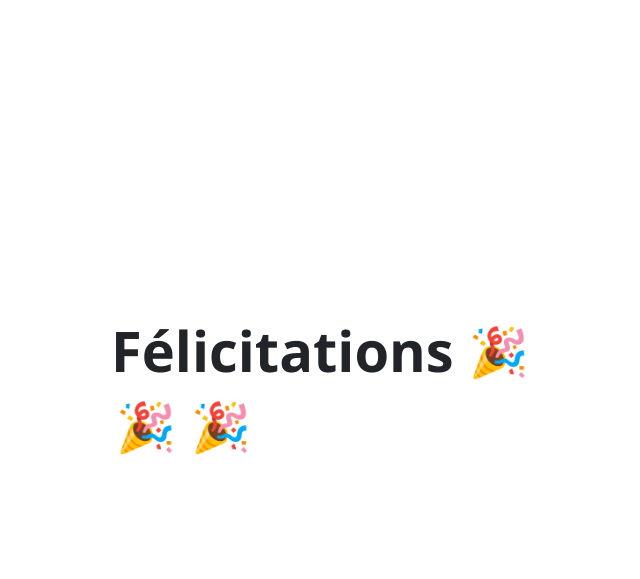
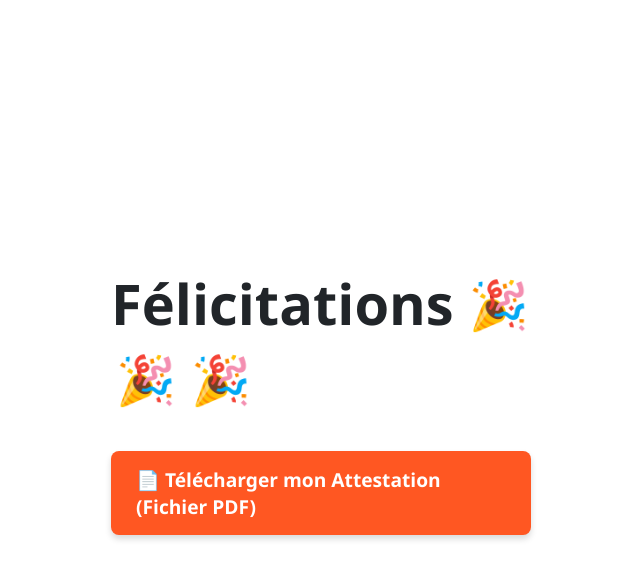
Before and after one commit to nzumbulantos-coder/generateur-qr, a Flask app: page /candidat in a window 1280 px wide. Shown: the top 579 px of the page, without its empty margins (249-889 px from the left). Run offline with Flask 3, Linux system fonts and the light colour scheme.

Commit message:
Add files via upload

```diff
--- a/templates/candidat.html
+++ b/templates/candidat.html
@@ -2,7 +2,6 @@
 <html lang="fr">
 <head>
     <meta charset="UTF-8">
-    <!-- Cette ligne essentielle force la page à s'adapter à la taille de l'écran du téléphone -->
     <meta name="viewport" content="width=device-width, initial-scale=1.0">
     <title>Félicitations</title>
     <style>
@@ -20,14 +19,14 @@
             max-width: 600px;
             width: 100%;
             padding: 20px;
-            box-sizing: border-box; /* Intègre le padding dans le calcul de la largeur */
+            box-sizing: border-box;
         }
         .header-row {
             display: flex;
             align-items: center;
             gap: 15px;
             margin-bottom: 5px;
-            flex-wrap: wrap; /* Permet à l'emoji d'aller à la ligne si l'écran est minuscule */
+            flex-wrap: wrap;
         }
         h1 {
             font-size: 3.5rem;
@@ -50,20 +49,44 @@
             font-weight: 700;
             color: #1d70b8;
             line-height: 1.2;
-            max-width: 90vw; /* Limite la zone de texte à 90% de la largeur de l'écran */
-            word-wrap: break-word; /* Force le nom à aller à la ligne s'il est trop long */
+            max-width: 90vw;
+            word-wrap: break-word;
             overflow-wrap: break-word;
             text-transform: uppercase;
+            margin-bottom: 40px;
         }
         .first-name {
             margin-top: 15px;
         }
 
-        /* Ajustement spécial pour les téléphones (écrans de moins de 500px) */
+        /* Bouton officiel de téléchargement du fichier PDF physique */
+        .download-pdf-btn {
+            display: inline-flex;
+            align-items: center;
+            justify-content: center;
+            gap: 10px;
+            background-color: #ff5722;
+            color: white;
+            text-decoration: none;
+            padding: 15px 25px;
+            font-size: 1.2rem;
+            font-weight: bold;
+            border-radius: 8px;
+            box-shadow: 0 4px 6px rgba(0,0,0,0.15);
+            transition: background 0.2s;
+            width: 100%;
+            max-width: 420px;
+            box-sizing: border-box;
+        }
+        .download-pdf-btn:active {
+            background-color: #e64a19;
+        }
+
         @media (max-width: 500px) {
             h1 { font-size: 2.5rem; }
             .emoji { font-size: 2.2rem; }
             .name-container { font-size: 2.2rem; }
+            .download-pdf-btn { font-size: 1.05rem; padding: 12px 20px; }
         }
     </style>
 </head>
@@ -82,6 +105,11 @@
             <div>{{ nom }}</div>
             <div class="first-name">{{ prenom }}</div>
         </div>
+
+        <!-- Bouton de téléchargement direct du document PDF physique -->
+        <a href="/static/attestation_furaha.pdf" class="download-pdf-btn" download="Attestation_Officielle.pdf">
+            📄 Télécharger mon Attestation (Fichier PDF)
+        </a>
     </div>
 
 </body>
```
